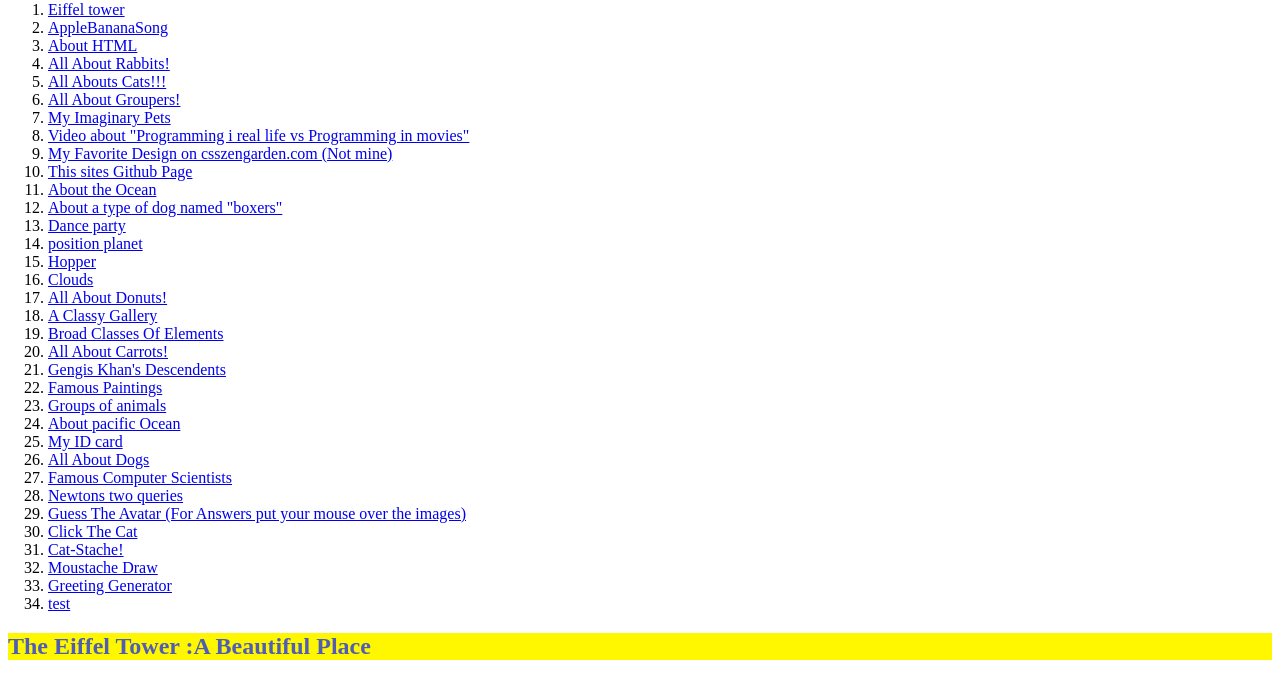
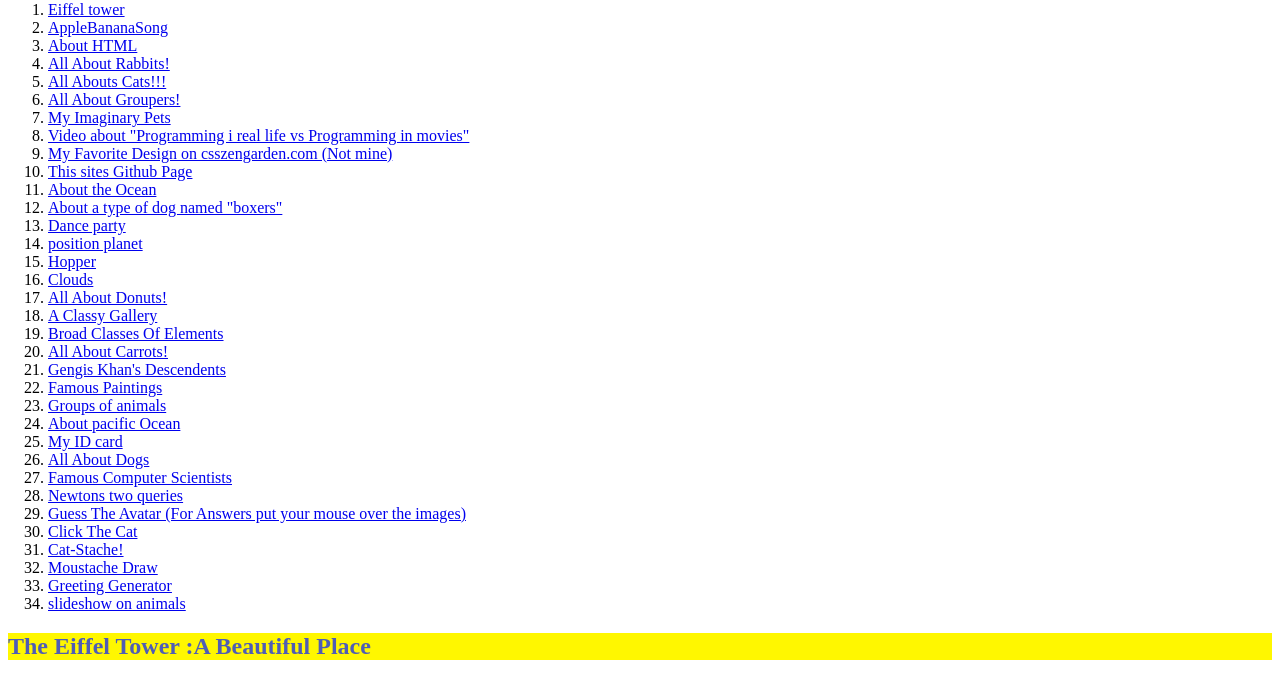
Before and after one commit to agent255/agent255.github.io, a plain HTML site: page index.html in a window 1280 px wide. Shown: the part 79-757 px from the top of the page. Drawn offline with Linux system fonts and the light colour scheme.

Commit message:
Update index.html

```diff
--- a/index.html
+++ b/index.html
@@ -58,7 +58,7 @@
             <li><a href="catstache.html">Cat-Stache!</a></li>
             <li><a href="moustachedraw.html">Moustache Draw</a></li>
             <li><a href="greeting.html">Greeting Generator</a></li>
-            <li><a href="test.html">test</a></li>
+            <li><a href="slideshow.html">slideshow on animals</a></li>
         </ol>
 
        <div>
```
